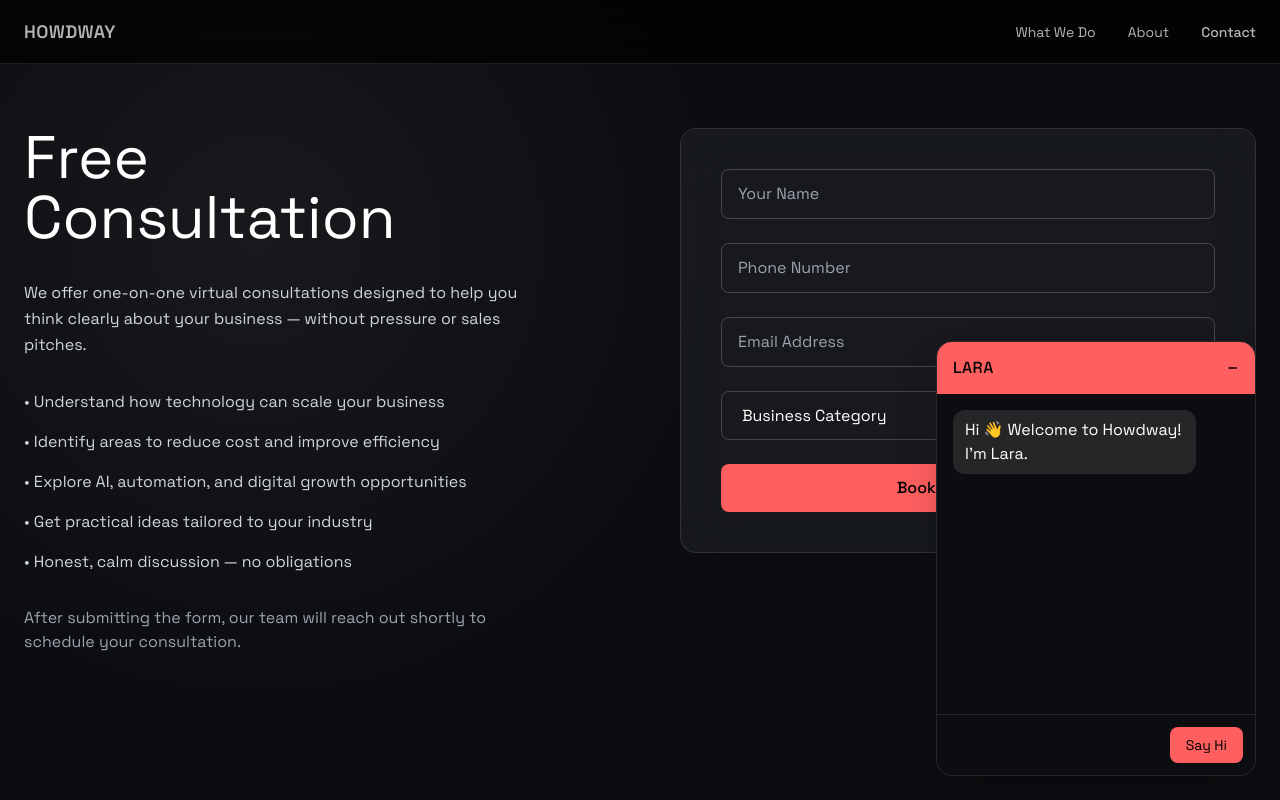
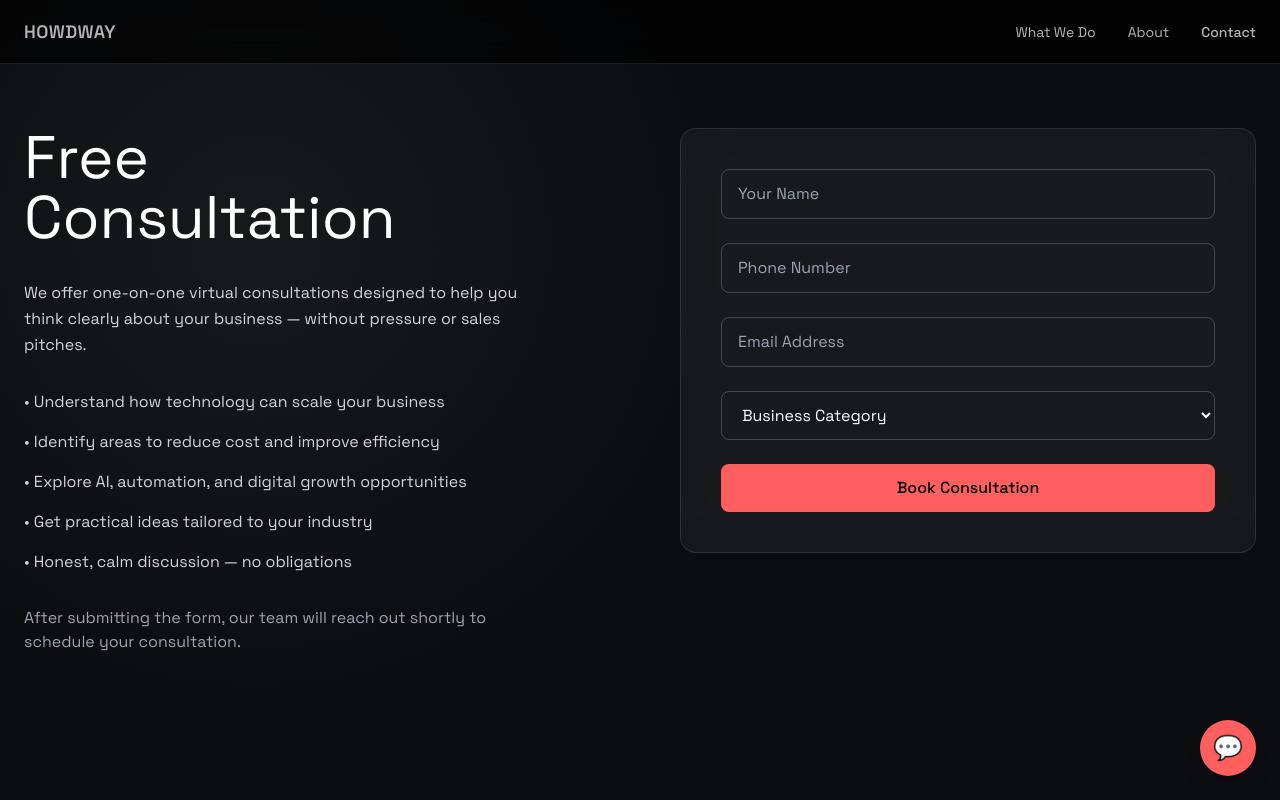
Before and after one commit to sandeeq2404/howdway, a React (Vite) app: page /contact in a window 1280 px wide. Shown: the top 800 px of the page. Built offline with nearby package versions, Linux system fonts and the light colour scheme.

Commit message:
issue resolved

```diff
--- a/src/App.tsx
+++ b/src/App.tsx
@@ -1,7 +1,7 @@
-import { Routes, Route } from 'react-router-dom';
+import { Routes, Route, useLocation } from 'react-router-dom';
 import Navbar from './components/Navbar';
 import Footer from './components/Footer';
-import ScrollToTop from './components/ScrollToTop'; // <--- 1. IMPORT THIS
+import ScrollToTop from './components/ScrollToTop';
 
 import Home from './pages/Home';
 import WhatWeDo from './pages/WhatWeDo';
@@ -9,26 +9,27 @@ import About from './pages/About';
 import Contact from './pages/Contact';
 import ChatbotWidget from "./components/ChatbotWidget";
 
+export default function App() {
+  const location = useLocation();
 
+  // ✅ Auto-open only on home page
+  const shouldAutoOpen = location.pathname === "/";
 
-export default function App() {
   return (
     <div className="min-h-screen bg-black flex flex-col">
-      <ScrollToTop /> {/* <--- 2. ADD THIS HERE */}
-
+      <ScrollToTop />
       <Navbar />
 
-      {/* Page content */}
       <main className="flex-grow">
   <Routes>
     <Route path="/" element={<Home />} />
     <Route path="/what-we-do" element={<WhatWeDo />} />
     <Route path="/about" element={<About />} />
     <Route path="/contact" element={<Contact />} />
-
   </Routes>
 </main>
-      <ChatbotWidget />
+
+<ChatbotWidget autoOpen={shouldAutoOpen} />
 <Footer />
     </div>
   );
--- a/src/components/ChatbotWidget.tsx
+++ b/src/components/ChatbotWidget.tsx
@@ -1,11 +1,16 @@
 import { useEffect, useState, useRef } from "react";
 import axios from "axios";
 
-const API_URL = "http://127.0.0.1:8000/chat";
+const API_URL = "http://13.53.212.214:8000/chat";
 const MILD_RED = "#ff5f5f";
 
-export default function ChatbotWidget() {
+type ChatbotWidgetProps = {
+  autoOpen?: boolean;
+};
+
+export default function ChatbotWidget({ autoOpen = false }: ChatbotWidgetProps) {
   const [isOpen, setIsOpen] = useState(false);
+  const [hasAutoOpened, setHasAutoOpened] = useState(false);
   const [messages, setMessages] = useState<any[]>([]);
   const [input, setInput] = useState("");
   const [sessionId] = useState(() => crypto.randomUUID());
@@ -13,24 +18,25 @@ export default function ChatbotWidget() {
   const [isTyping, setIsTyping] = useState(false);
   const messagesEndRef = useRef<HTMLDivElement | null>(null);
 
-  // 🔥 Auto-open after 5 seconds
+  // 🔥 Auto-open once on home page after 5s
   useEffect(() => {
-    const timer = setTimeout(() => {
-      openChat();
-    }, 5000);
-    return () => clearTimeout(timer);
-  }, []);
+    if (autoOpen && !hasAutoOpened) {
+      const timer = setTimeout(() => {
+        openChat();
+        setHasAutoOpened(true);
+      }, 5000);
+      return () => clearTimeout(timer);
+    }
+  }, [autoOpen, hasAutoOpened]);
 
-  // 🔽 Auto-scroll
+  // 🔽 Auto-scroll on new messages or typing
   useEffect(() => {
     messagesEndRef.current?.scrollIntoView({ behavior: "smooth" });
-  }, [messages, isTyping]);
+  }, [messages, isTyping, isOpen]);
 
   const openChat = () => {
     setIsOpen(true);
-    setMessages([
-      { sender: "bot", text: "Hi 👋 Welcome to Howdway! I’m Lara." },
-    ]);
+    setMessages([{ sender: "bot", text: "Hi 👋 Welcome to Howdway! I’m Lara." }]);
     setStage("greet");
   };
 
@@ -54,7 +60,7 @@ export default function ChatbotWidget() {
       setTimeout(() => {
         setIsTyping(false);
         setMessages((prev) => [...prev, { sender: "bot", text: res.data.message }]);
-      }, 1500);
+      }, 1000);
     } catch {
       setIsTyping(false);
       setMessages((prev) => [
@@ -78,7 +84,7 @@ export default function ChatbotWidget() {
       setTimeout(() => {
         setIsTyping(false);
         setMessages((prev) => [...prev, { sender: "bot", text: res.data.message }]);
-      }, 1500);
+      }, 1000);
     } catch {
       setIsTyping(false);
       setMessages((prev) => [
@@ -143,6 +149,7 @@ export default function ChatbotWidget() {
               </div>
             )}
 
+            {/* 👇 Auto-scroll anchor */}
             <div ref={messagesEndRef} />
           </div>
 
--- a/src/pages/Home.tsx
+++ b/src/pages/Home.tsx
@@ -5,7 +5,7 @@ import kmgurukulamLogo from '../assets/main/kmgurukulam.webp';
 import littleOrchidsLogo from '../assets/main/littleorchids.webp';
 import home1Image from '../assets/main/home1.webp';
 
-import ChatbotWidget from '../components/ChatbotWidget'
+
 
 
 
@@ -202,7 +202,7 @@ const Home = () => {
 
     {/* RIGHT EXPANDING BOXES */}
     <ExpandingServices />
-    <ChatbotWidget autoOpen />
+
 
   </div>
 </section>
```
Lines whose indentation alone changed are shown as unchanged.
